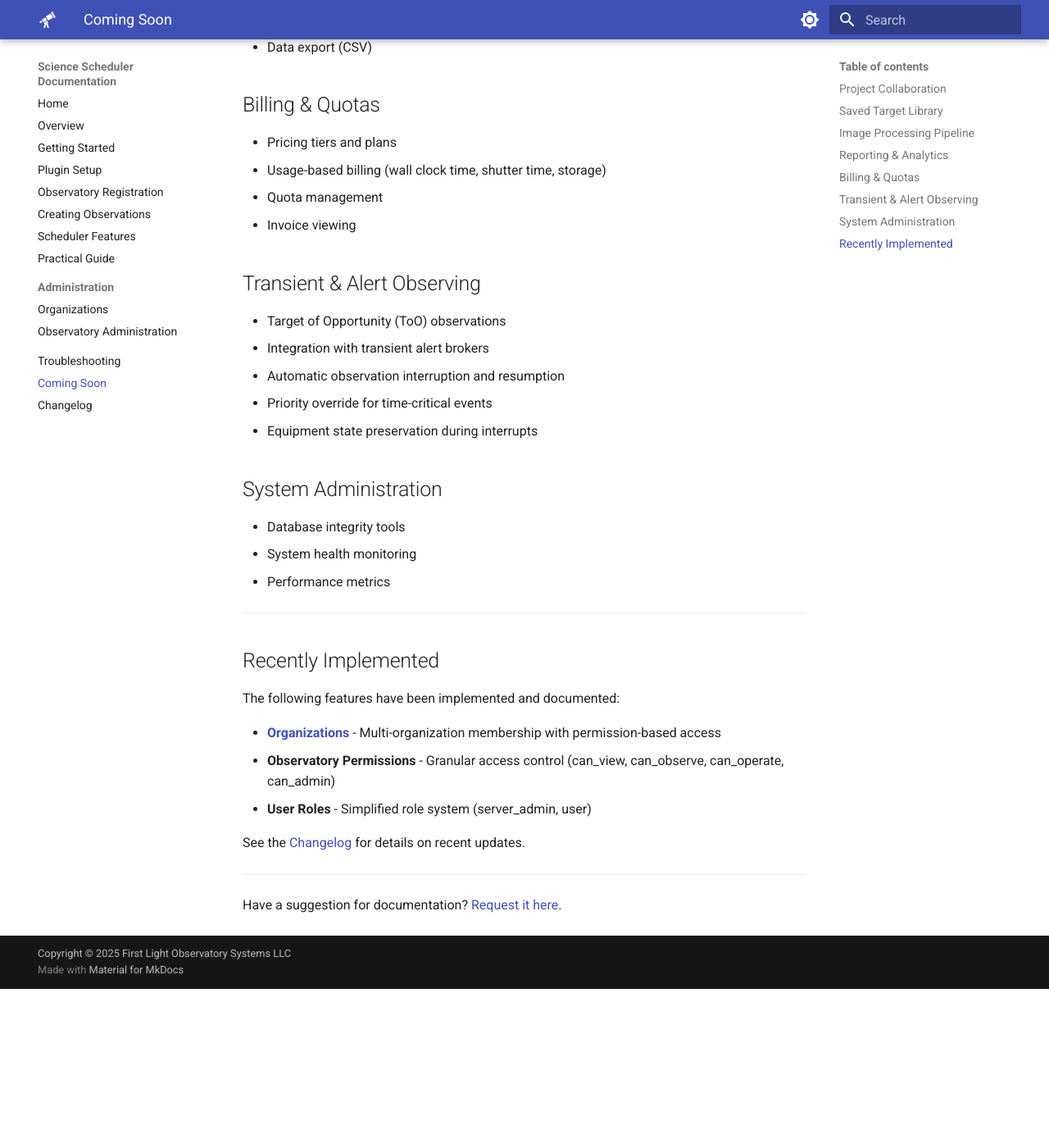
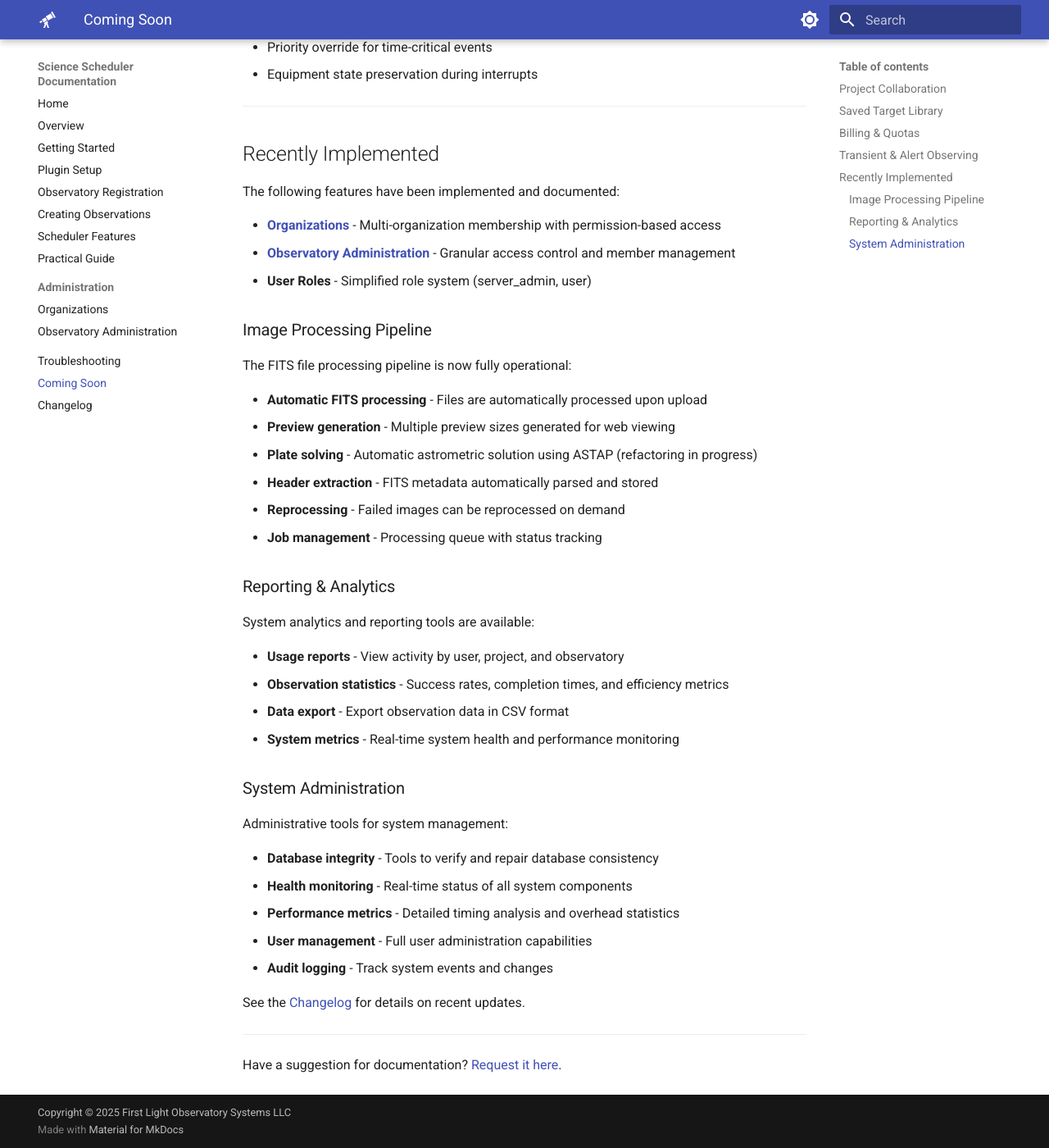
Before and after one commit to First-Light-Systems/nina-scheduler-docs, an MkDocs documentation site: the page built from docs/COMING_SOON.md, in a window 1280 px wide and 1400 px high, scrolled down 1046 px. Shown: the whole window at 82% size. Built offline with MkDocs 1.6.1 and Material for MkDocs 9.7.7, drawn with Linux system fonts in a browser that asks for light colours; before the commit the page ends 2252 px from its top, so only the background shows below that; some of the changed text lies outside the part shown.

Commit message:
Update Coming Soon: Move implemented features to Recently Implemented section
- Image Processing Pipeline: Now operational (preview gen, plate solving, reprocessing)
- Reporting & Analytics: Usage reports, statistics, CSV export available
- System Administration: Integrity tools, health monitoring, metrics implemented
- Removed these from Coming Soon section

```diff
--- a/docs/COMING_SOON.md
+++ b/docs/COMING_SOON.md
@@ -60,8 +40,38 @@ The following topics will be documented in future updates:
 The following features have been implemented and documented:
 
 - **[Organizations](ORGANIZATIONS.md)** - Multi-organization membership with permission-based access
-- **Observatory Permissions** - Granular access control (can_view, can_observe, can_operate, can_admin)
+- **[Observatory Administration](OBSERVATORY_ADMINISTRATION.md)** - Granular access control and member management
 - **User Roles** - Simplified role system (server_admin, user)
+
+### Image Processing Pipeline
+
+The FITS file processing pipeline is now fully operational:
+
+- **Automatic FITS processing** - Files are automatically processed upon upload
+- **Preview generation** - Multiple preview sizes generated for web viewing
+- **Plate solving** - Automatic astrometric solution using ASTAP (refactoring in progress)
+- **Header extraction** - FITS metadata automatically parsed and stored
+- **Reprocessing** - Failed images can be reprocessed on demand
+- **Job management** - Processing queue with status tracking
+
+### Reporting & Analytics
+
+System analytics and reporting tools are available:
+
+- **Usage reports** - View activity by user, project, and observatory
+- **Observation statistics** - Success rates, completion times, and efficiency metrics
+- **Data export** - Export observation data in CSV format
+- **System metrics** - Real-time system health and performance monitoring
+
+### System Administration
+
+Administrative tools for system management:
+
+- **Database integrity** - Tools to verify and repair database consistency
+- **Health monitoring** - Real-time status of all system components
+- **Performance metrics** - Detailed timing analysis and overhead statistics
+- **User management** - Full user administration capabilities
+- **Audit logging** - Track system events and changes
 
 See the [Changelog](CHANGELOG.md) for details on recent updates.
 
```
Also changed, not shown: other parts of docs/COMING_SOON.md (+1 -21 lines).
